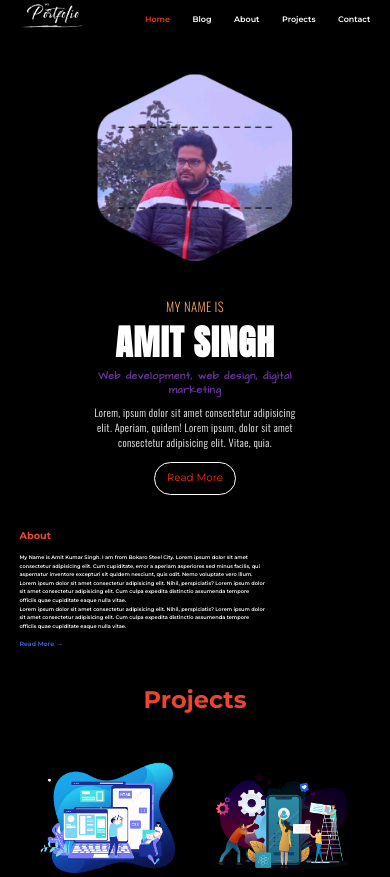
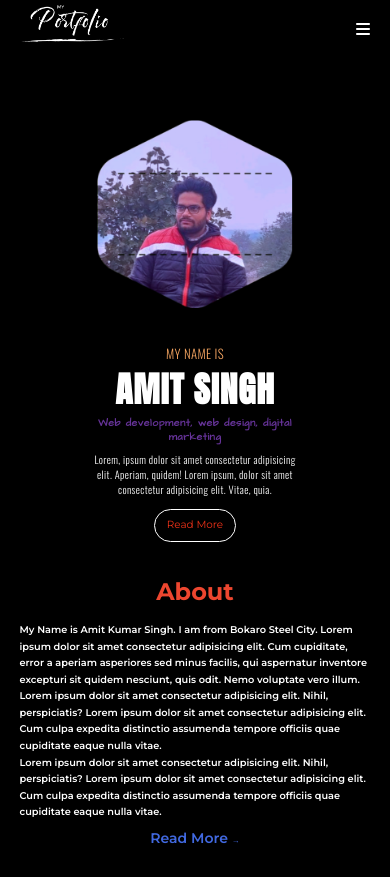
Before and after one commit to abcdamit44/react-portfolio, a React (Create React App) app: page / in a window 390 px wide. Shown: the top 877 px of the page. Built offline with nearby package versions, Linux system fonts and the light colour scheme.

Commit message:
Responsive Menu

```diff
--- a/src/App.css
+++ b/src/App.css
@@ -52,6 +52,10 @@ body {
   display: flex;
 }
 
+.position-relative {
+  position: relative;
+}
+
 .align-items-center {
   align-items: center;
 }
@@ -95,7 +99,7 @@ body {
 }
 
 nav {
-  position: fixed;
+  position: sticky;
   top: 0;
   width: 100%;
   z-index: 2;
@@ -410,6 +414,18 @@ footer p {
 
 /* Responsive CSS */
 @media(max-width:768px) {
+  .flex-sm-column {
+    flex-direction: column;
+  }
+
+  .align-items-sm-center {
+    align-items: center;
+  }
+
+  .justify-content-sm-between {
+    justify-content: space-between !important;
+  }
+
   .container {
     width: 90%;
   }
@@ -418,10 +434,8 @@ footer p {
     flex-direction: column-reverse;
   }
 
-
-
   .nav-links ul li a {
-    font-size: 0.5rem;
+    font-size: .5rem;
   }
 
   .banner {
--- a/src/App.js
+++ b/src/App.js
@@ -1,7 +1,7 @@
 import React from "react";
 import "./App.css";
 import Footer from "./components/Footer";
-import Navbar from "./components/Navbar";
+import Navbar from "./components/navbar/Navbar";
 import Portfolio from './components/portfolio/Portfolio';
 import {
   BrowserRouter,
--- a/src/components/about/About.css
+++ b/src/components/about/About.css
@@ -64,4 +64,22 @@
     .about-single {
         height: 100vh;
     }
+
+    .about h2 {
+        font-size: 1.5rem !important;
+        margin-bottom: 1.0rem !important;
+        text-align: center;
+    }
+
+    .about a {
+        font-size: 3.6vw;
+        display: block;
+        text-align: center;
+    }
+
+    .about p {
+        font-size: 2.5vw;
+        width: 100%;
+        line-height: 1.7;
+    }
 }
--- /dev/null
+++ b/src/components/navbar/Navbar.css
@@ -0,0 +1,23 @@
+  .mob-menu {
+      display: none;
+  }
+
+  /* Responsive */
+  @media(max-width:768px) {
+      .nav-links ul li {
+          margin-left: 0%;
+      }
+
+      .logo {
+          width: 30%;
+          align-self: start;
+      }
+
+      .mob-menu {
+          display: block;
+          position: absolute;
+          top: 20px;
+          right: 20px;
+          cursor: pointer;
+      }
+  }
--- a/src/components/Navbar.jsx
+++ b/src/components/navbar/Navbar.jsx
@@ -1,20 +1,23 @@
-import React from 'react';
-import Logo from "../images/logo.png";
+import React, { useState } from 'react';
+import "./Navbar.css";
+import Logo from "../../images/logo.png";
 import { NavLink } from "react-router-dom";
+
 
 const Navbar = () => {
 
+    const [menu, setMenu] = useState(true)
     return (
         <>
             {/* <!-- Navbar --> */}
             <nav>
-                <div className="container">
-                    <div className="d-flex align-items-center justify-content-center">
+                <div className="container position-relative">
+                    <div className="d-flex align-items-center justify-content-center flex-sm-column justify-content-sm-between">
                         <div className="logo">
                             <NavLink to="/"><img src={Logo} alt="" /></NavLink>
                         </div>
                         <div className="nav-links d-flex justify-content-end">
-                            <ul className="d-flex justify-content-end w-100">
+                            <ul className="d-flex justify-content-end w-100 flex-sm-column align-items-sm-center" style={{ display: menu ? "none" : "flex" }}>
                                 <li><NavLink to="/" >Home</NavLink></li>
                                 <li><NavLink to="/blog" >Blog</NavLink></li>
                                 <li><NavLink to="/about" >About</NavLink></li>
@@ -24,6 +27,11 @@ const Navbar = () => {
                         </div>
                     </div>
                 </div>
+                <div className='mob-menu' onClick={() => {
+                    setMenu(!menu)
+                }}>
+                    <i className="fa-solid fa-bars"></i>
+                </div>
             </nav>
             {/* <!-- Navbar END --> */}
         </>
```
